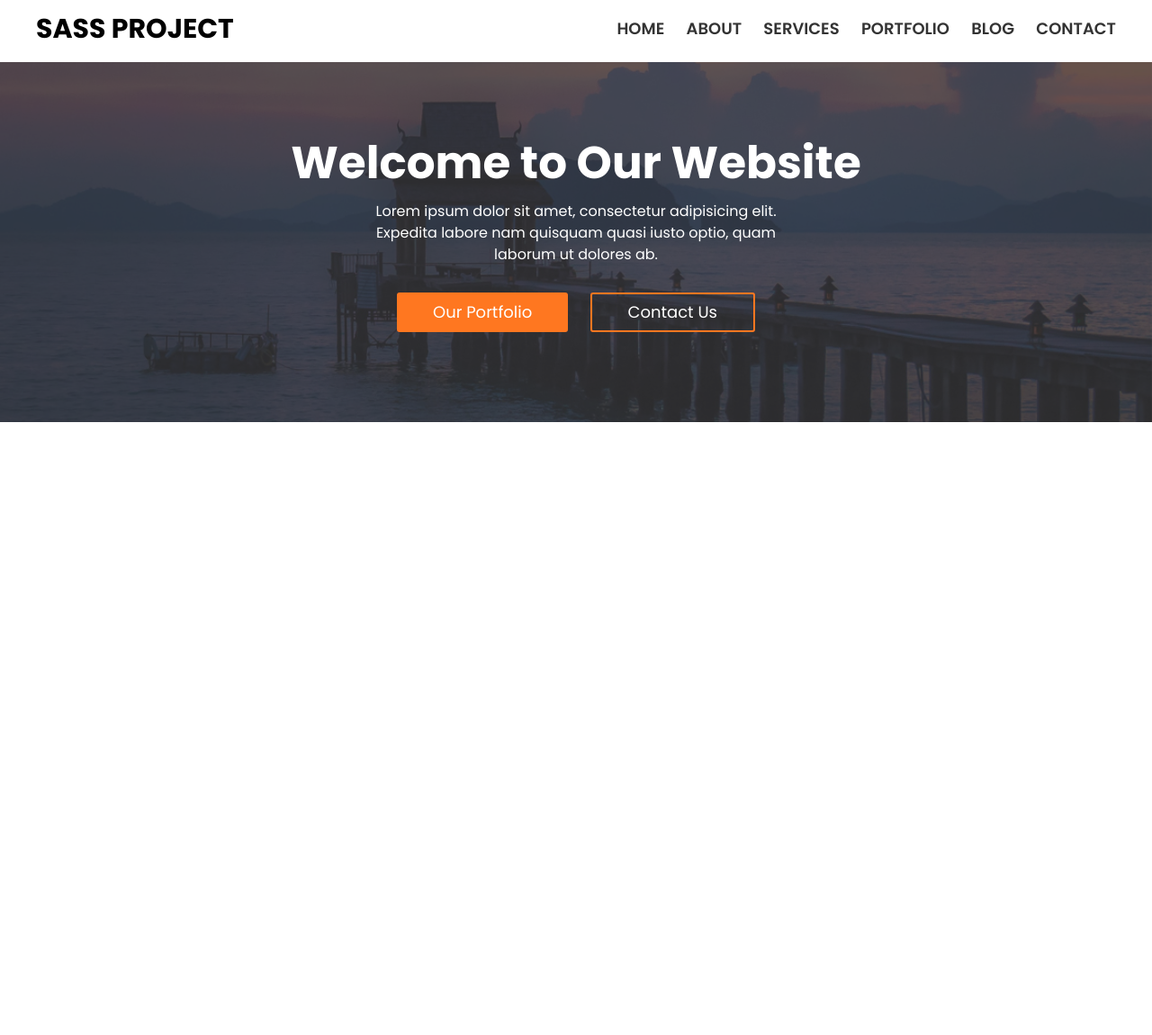
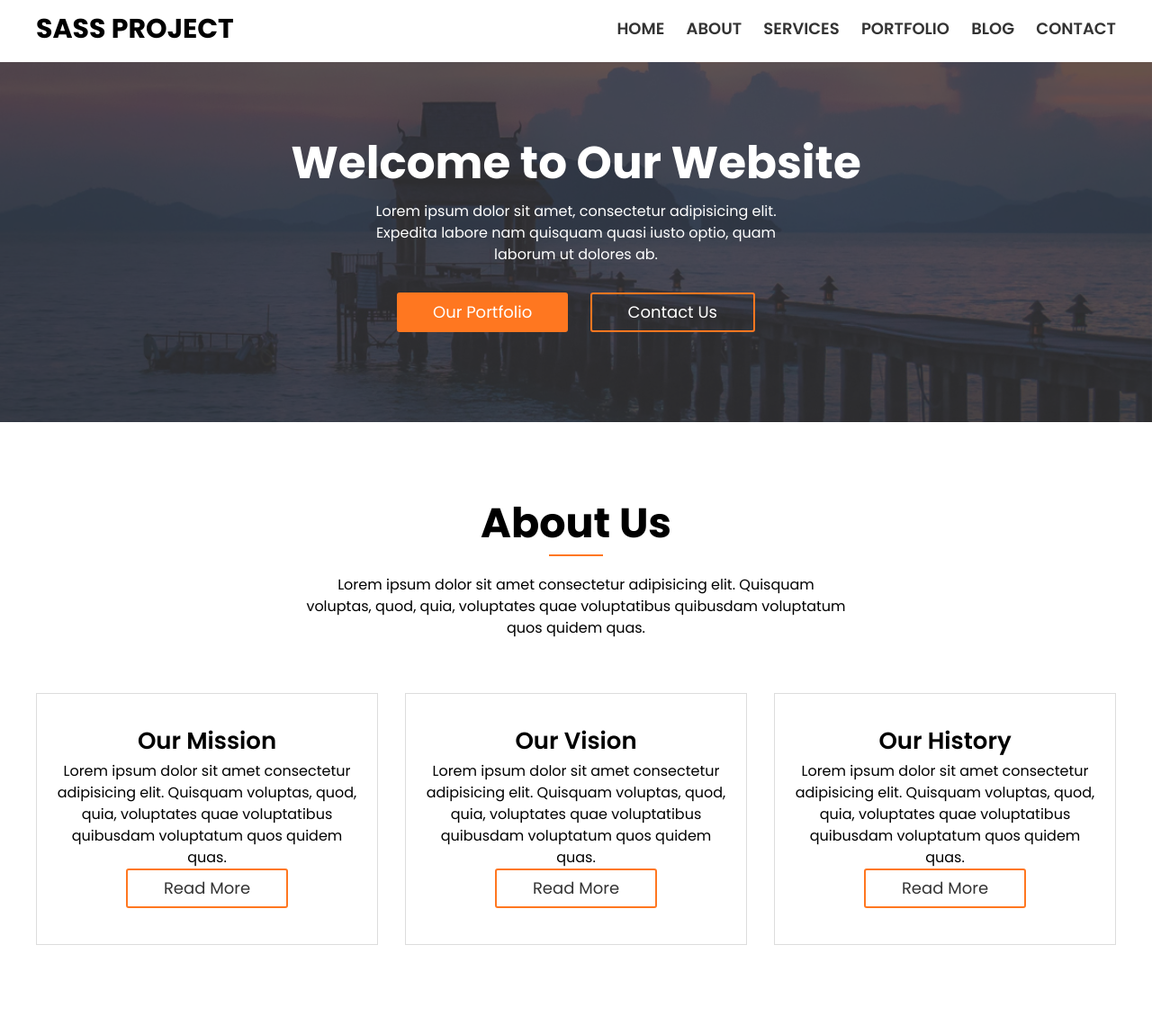
Before and after one commit to mokammeltanvir/Basic-Sass-Project, a plain HTML site: page index.html in a window 1280 px wide. Shown: the whole page at 90% size. Before the commit the page ends 800 px from the top, so only its background shows below. Drawn offline with Linux system fonts and the light colour scheme.

Commit message:
About section

```diff
--- a/assets/css/base/_common.scss
+++ b/assets/css/base/_common.scss
@@ -73,6 +73,33 @@ ul{
     }
   }
 }
+/* Section Title css*/
+.section-title{
+  margin-bottom: 60px;
+  h4{
+    text-transform: capitalize;
+    font-size: 46px;
+    position: relative;
+    display: inline-block;
+    margin-bottom: 20px;
+    padding-bottom: 25px;
+    &:before{
+      content: "";
+      position: absolute;
+      width: 60px;
+      height: 2px;
+      background-color: $primary-color;
+      bottom: 0;
+      left: 50%;
+      transform: translateX(-50%);
+    }
+  }
+  p{
+    max-width: 600px;
+    margin: 0 auto;
+  }
+}
+
 /* Margin and Padding */
 @for $i from 1 through 10 {
 
--- a/assets/css/layouts/_about.scss
+++ b/assets/css/layouts/_about.scss
@@ -0,0 +1,22 @@
+.single-about{
+  border: 1px solid #ddd;
+  padding: 40px 20px;
+  float: left;
+  width: 380px;
+  margin-right: 30px;
+  &:last-child{
+    margin-right: 0;
+  }
+  h4{
+    text-transform: capitalize;
+    font-size: 26px;
+    font-weight: 600;
+    margin-bottom: 10px;
+  }
+  p{
+    margin-top: 20px 0;
+  }
+  a{
+    color: $black;
+  }
+}
--- a/index.html
+++ b/index.html
@@ -8,6 +8,7 @@
     <link rel="stylesheet" href="assets/css/style.css" />
   </head>
   <body>
+    <!-- Header Start-->
     <header class="header-area">
       <div class="main">
         <div class="header fix">
@@ -27,7 +28,9 @@
         </div>
       </div>
     </header>
+    <!-- Header End-->
 
+    <!--Hero start-->
     <section
       class="banner-area bg pt-100 pb-100"
       style="background-image: url('assets/img/banner.jpg')"
@@ -42,5 +45,49 @@
         <a href="#" class="btn border-btn">Contact us</a>
       </div>
     </section>
+    <!--Hero end-->
+
+    <!--About Start-->
+    <section class="about-area pt-100 pb-100">
+      <div class="main">
+        <div class="section-title text-center">
+          <h4>About Us</h4>
+          <p>
+            Lorem ipsum dolor sit amet consectetur adipisicing elit. Quisquam
+            voluptas, quod, quia, voluptates quae voluptatibus quibusdam
+            voluptatum quos quidem quas.
+          </p>
+        </div>
+        <div class="about fix">
+          <div class="single-about text-center">
+            <h4>Our Mission</h4>
+            <p>
+              Lorem ipsum dolor sit amet consectetur adipisicing elit. Quisquam
+              voluptas, quod, quia, voluptates quae voluptatibus quibusdam
+              voluptatum quos quidem quas.
+            </p>
+            <a href="#" class="btn border-btn">read more</a>
+          </div>
+          <div class="single-about text-center">
+            <h4>Our Vision</h4>
+            <p>
+              Lorem ipsum dolor sit amet consectetur adipisicing elit. Quisquam
+              voluptas, quod, quia, voluptates quae voluptatibus quibusdam
+              voluptatum quos quidem quas.
+            </p>
+            <a href="#" class="btn border-btn">read more</a>
+          </div>
+          <div class="single-about text-center">
+            <h4>Our History</h4>
+            <p>
+              Lorem ipsum dolor sit amet consectetur adipisicing elit. Quisquam
+              voluptas, quod, quia, voluptates quae voluptatibus quibusdam
+              voluptatum quos quidem quas.
+            </p>
+            <a href="#" class="btn border-btn">read more</a>
+          </div>
+        </div>
+      </div>
+    </section>
   </body>
 </html>
```
Also changed, not shown: assets/css/style.css, 1 other file.
